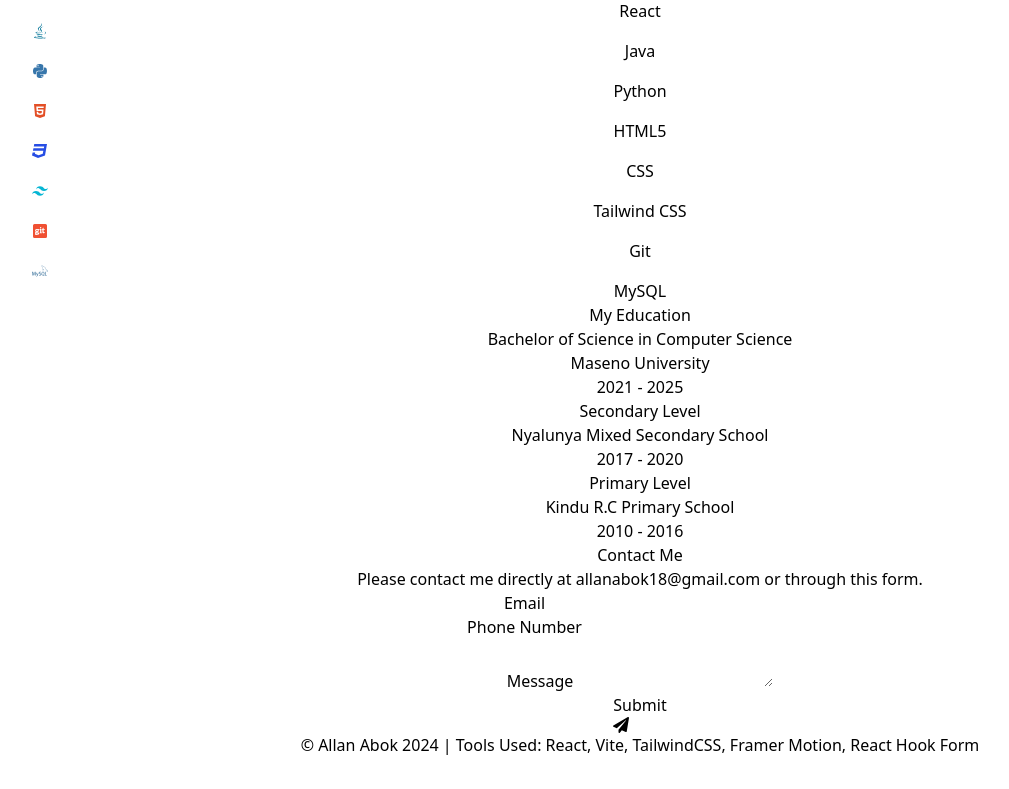
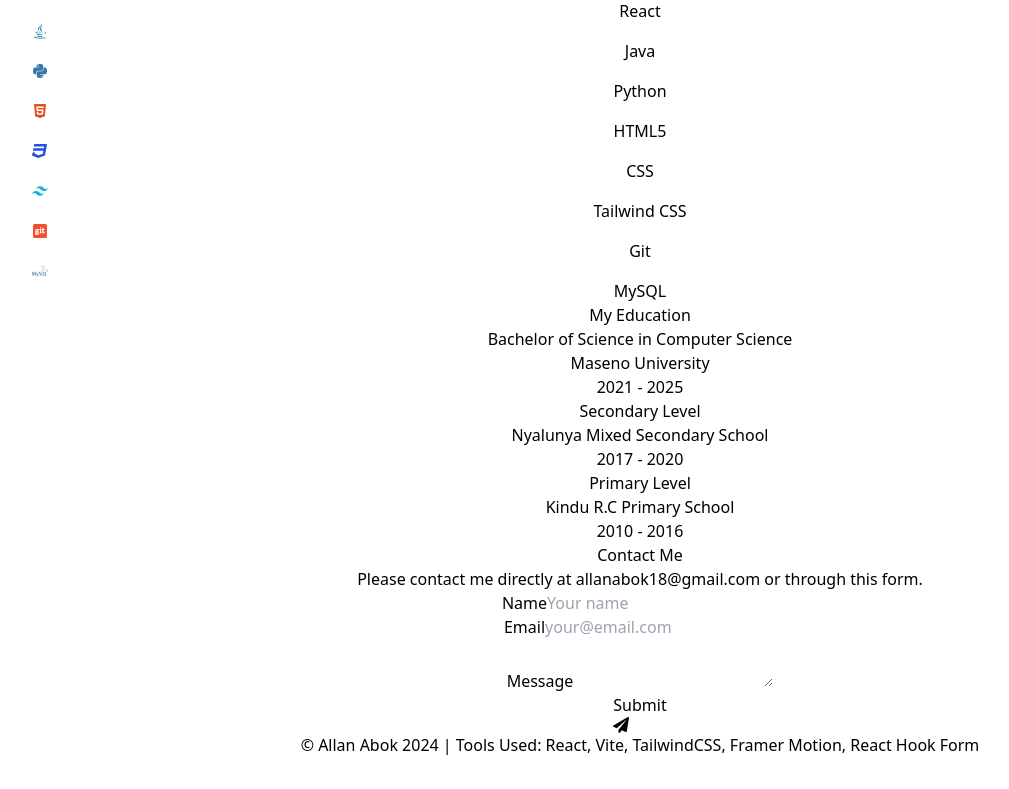
Before and after one commit to abok-cymk/my-portfolio, a React (Vite) app: page / in a window 1280 px wide. Shown: the part 3474-4263 px from the top of the page, without its empty margins (0-1009 px from the left). Built offline with nearby package versions, Linux system fonts and the light colour scheme; no server answers.

Commit message:
still fixing contact

```diff
--- a/src/components/Contact.jsx
+++ b/src/components/Contact.jsx
@@ -1,16 +1,58 @@
-import { useRef } from 'react';
+import { useRef, useState } from 'react';
 import { motion } from 'framer-motion';
 import { useForm } from 'react-hook-form';
 import { FaPaperPlane } from "react-icons/fa";
 import emailjs from 'emailjs-com'; // import EmailJS
 
 const Contact = () => {
+  const [name, setName] = useState('');
+  const [email, setEmail] = useState('');
+  const [message, setMessage] = useState('');
+  const [isLoading, setIsLoading] = useState(false);
+  const [error, setError] = useState(null);
   const { register, handleSubmit } = useForm();
   const form = useRef(); // create a form reference
 
-  const sendEmail = (e) => {
+  const handleInputChange = (event) => {
+    const { name, value } = event.target;
+    switch (name) {
+      case 'name':
+        setName(value);
+        break;
+      case 'email':
+        setEmail(value);
+        break;
+      case 'message':
+        setMessage(value);
+        break;
+      default:
+        break;
+    }
+  };
+
+  const sendEmail = async (event) => {
     // create a function to send the email
-    e.preventDefault();
+    event.preventDefault();
+
+    setIsLoading(true);
+    setError(null);
+
+    try {
+      const response = await emailjs.sendForm(`${import.meta.env.VITE_SERVICE_ID}`, `${import.meta.env.VITE_TEMPLATE_ID}`, event.target, `${import.meta.env.VITE_USER_ID}`);
+      if(response.status === 200) {
+        setName('');
+        setEmail('');
+        setMessage('');
+        console.log('Message sent successfully!');
+      }
+      else {
+        throw new Error(`Failed to send message: ${response.text}`);
+      }
+    } catch(error) {
+      setError(error.message);
+    } finally {
+      setIsLoading(false)
+    }
     emailjs.sendForm(`${import.meta.env.VITE_SERVICE_ID}`, `${import.meta.env.VITE_TEMPLATE_ID}`, form.current, `${import.meta.env.VITE_USER_ID}`)
       .then((result) => {
         console.log(result.text); // handle success
@@ -43,39 +85,56 @@ const Contact = () => {
         </a>{" "}
         or through this form.
       </p>
+
+      {error && (
+          <motion.div className="text-red-500 mb-4" animate={{ y: [0, 10, 0], duration: 0.3 }}>
+            {error}
+          </motion.div>
+        )}
         <form ref={form} onSubmit={handleSubmit(onSubmit)} className="max-w-md mx-auto">
-          <div className="mb-4">
-            <label htmlFor="email" className="block text-gray-700 text-sm font-bold mb-2">
+        <motion.div className="mb-4">
+            <label className="block text-gray-700 text-sm font-bold mb-2" htmlFor="name">
+              Name
+            </label>
+            <motion.input
+              className="shadow appearance-none border rounded w-full py-2 px-3 text-gray-700 leading-tight focus:outline-none focus:shadow-outline"
+              id="name"
+              type="text"
+              placeholder="Your name"
+              value={name}
+              onChange={handleInputChange}
+              name="name"
+              animate={{ scale: isLoading ? 0.9 : 1 }}
+            />
+          </motion.div>
+
+          <motion.div className="mb-4">
+            <label className="block text-gray-700 text-sm font-bold mb-2" htmlFor="email">
               Email
             </label>
-            <input
+            <motion.input
+              className="shadow appearance-none border rounded w-full py-2 px-3 text-gray-700 leading-tight focus:outline-none focus:shadow-outline"
+              id="email"
               type="email"
-              id="email"
-              {...register('email', { required: 'Email is required' })}
-              className="border rounded-md py-2 px-3 w-full"
+              placeholder="your@email.com"
+              value={email}
+              onChange={handleInputChange}
+              name="email"
+              animate={{ scale: isLoading ? 0.9 : 1 }}
             />
-          </div>
-          <div className="mb-4">
-            <label htmlFor="phone" className="block text-gray-700 text-sm font-bold mb-2">
-              Phone Number
-            </label>
-            <input
-              type="tel"
-              id="phone"
-              {...register('phone')}
-              className="border rounded-md py-2 px-3 w-full"
-            />
-          </div>
-          <div className="mb-4">
+          </motion.div>
+          <motion.div className="mb-4">
             <label htmlFor="message" className="block text-gray-700 text-sm font-bold mb-2">
               Message
             </label>
-            <textarea
+            <motion.textarea
               id="message"
               {...register('message', { required: 'Message is required' })}
-              className="border rounded-md py-2 px-3 w-full h-32"
-            ></textarea>
-          </div>
+              className="shadow appearance-none border rounded-md py-2 px-3 w-full h-32 focus:outline-none"
+              value={message}
+              onChange={handleInputChange}
+            ></motion.textarea>
+          </motion.div>
           <div className="mb-4">
             <button
               type="submit"
--- a/src/components/Intro.jsx
+++ b/src/components/Intro.jsx
@@ -98,7 +98,7 @@ const Intro = () => {
       <a href="https://facebook.com" target="_blank" rel="noreferrer">
               <AiFillFacebook  className="bg-gray-50 border border-cyan-50 rounded-full text-3xl text-gray-500"/>
       </a>
-      <a href="https://twitter.com" target="_blank" rel="noreferrer">
+      <a href="https://twitter.com/abokallan22" target="_blank" rel="noreferrer">
               <AiFillTwitterCircle  className="bg-gray-50 border border-cyan-50 text-3xl text-gray-500"/>
       </a>
       </div>
```
